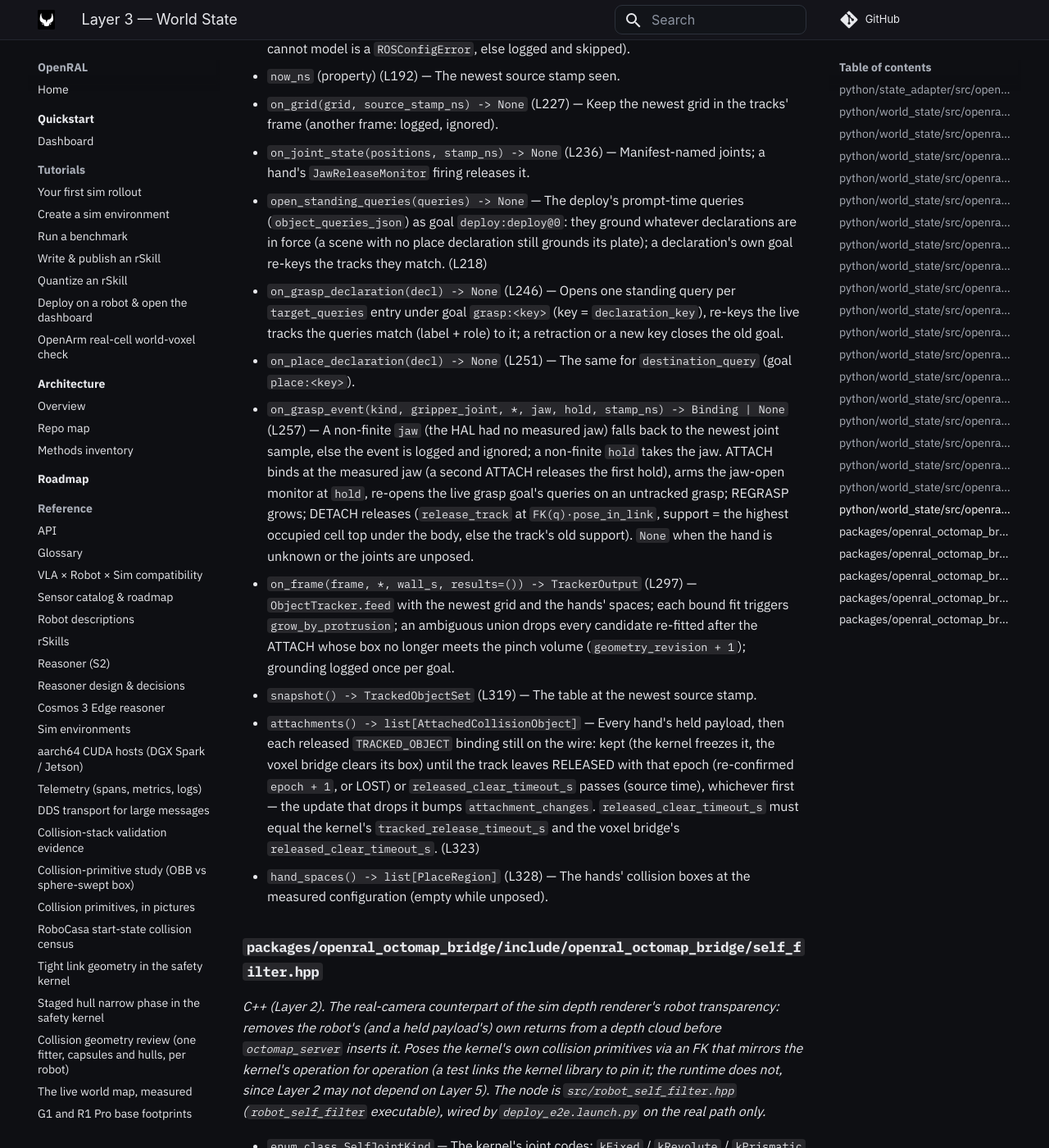
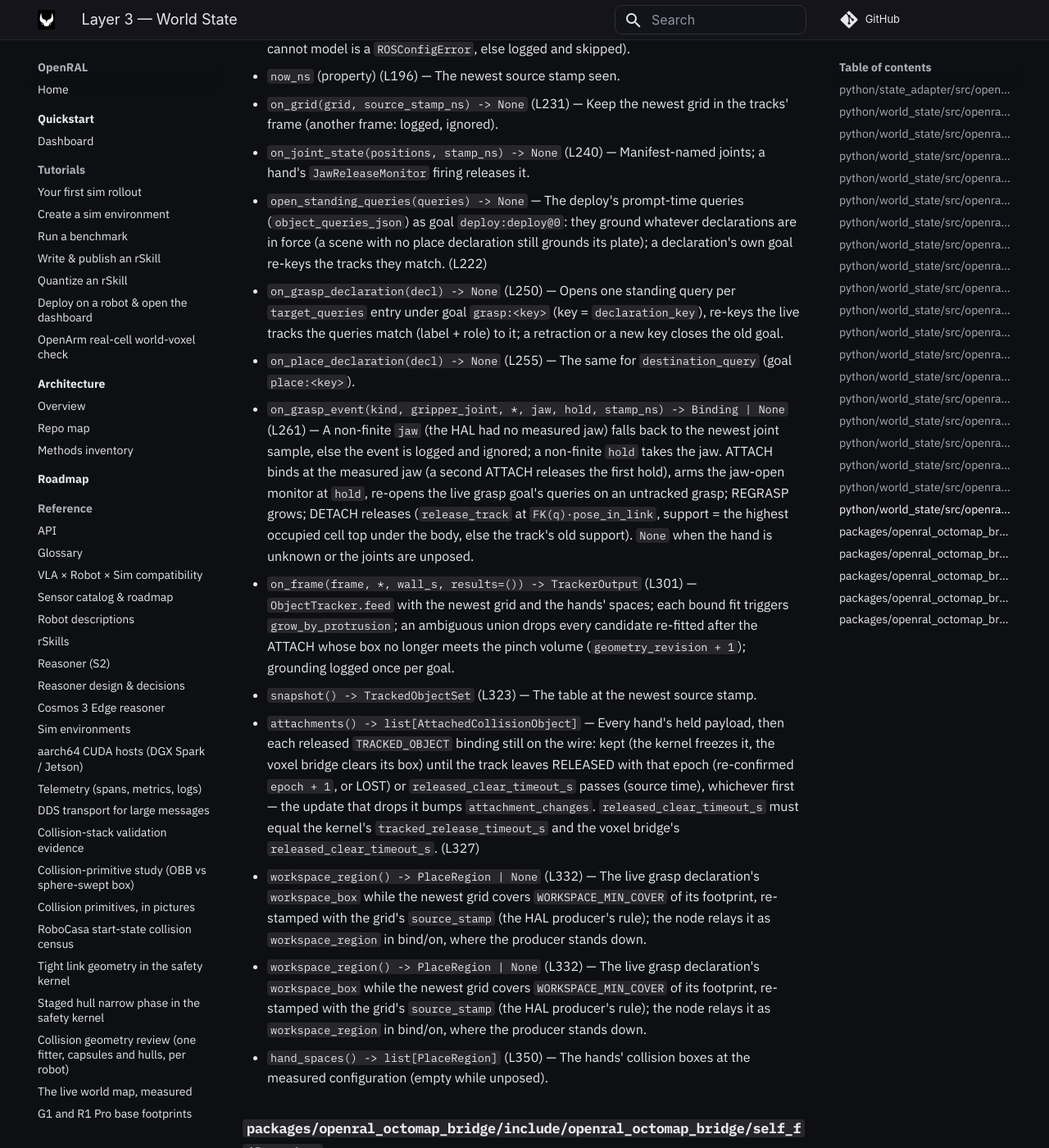
Before and after one commit to OpenRAL/openral, an MkDocs documentation site: the page built from docs/methods/03-world-state.md, in a window 1280 px wide and 1400 px high, scrolled down 15943 px. Shown: the whole window at 82% size. Built offline with MkDocs 1.6.1 and Material for MkDocs 9.7.7, drawn with Linux system fonts in a browser that asks for light colours; comment, search, counter and statistics services are not loaded; some of the changed text lies outside the part shown.

Commit message:
fix(world-state): confirm the declared workspace in bind and on
In bind/on the HAL grasp-target producer stands down, and with it the only
code that map-confirmed the grasp declaration's workspace_box: the tracker
relayed the declaration with workspace_region None, so the kernel's workspace
contact (hand links against a confirmed manipulation workspace, sim-only,
#349) never applied and every slow hand-link touch of the counter or table
stopped (PickOrange on-mode: gripper x counter voxel, workspace_contact_active=0).
The tracker now confirms the workspace_box on its own grid with the producer's
rule (WORKSPACE_MIN_COVER, moved to openral_core so both read one value) and
relays it re-stamped with the grid's source_stamp; the kernel's age bound and
speed/lead gates are unchanged.

Co-Authored-By: Claude Opus 5.5 <noreply@anthropic.com>
Claude-Session: https://claude.ai/code/session_01QfK5FDTymqMVVn3DF9oZPo
Signed-off-by: Adrian Llopart <67589468+AdrianLlopart@users.noreply.github.com>

```diff
--- a/docs/methods/03-world-state.md
+++ b/docs/methods/03-world-state.md
@@ -247,21 +247,23 @@ _Issue #418 WP C2, design "Release". Source-clock stamps only._
 ### `python/world_state/src/openral_world_state/object_tracker/session.py`
 _Issue #418 WP D1. `TrackerSession` — the ROS-free glue the object-tracker lifecycle node drives: goals from the declarations, the grounding wait, binding/release at grasp events and the jaw-open rule. All stamps source time. A RELEASED track's return (same id, `epoch + 1`) is the tracker core's own association + confirmation; `release.reassociate_released` is not called twice. Logs `object_tracker.goal_closed` / `grounding_ready` / `grounding_incomplete` (error level under `grounding_required`) / `reground_queued` / `jaw_open_release` / `ambiguous_pruned` / `grasp_event_unposed`._
 
-- `class TrackingMode(StrEnum)` (L74) — `shadow`, `bind`, `on` (`DeployRuntime.object_tracking`; `off` never starts the node).
-- `class GraspEventKind(StrEnum)` (L82) — `attach`, `regrasp`, `detach` (`openral_msgs/GraspEvent.kind`).
-- `declaration_key(target_id, stamp_ns) -> str` (L105) — The kernel's `"<target_id>@<stamp_ns>"`.
-- `class TrackerSession(description, *, cell_m, grounding_wait_s, grounding_required=False, release_dwell_s=0.3, released_clear_timeout_s=3.0, params=None, require_hands=False)` (L115) — One `ObjectTracker` in the manifest's `base_frame` and one `GraspBinder` per gripper joint (`require_hands`: a gripper the binder cannot model is a `ROSConfigError`, else logged and skipped).
-  - `now_ns` (property) (L192) — The newest source stamp seen.
-  - `on_grid(grid, source_stamp_ns) -> None` (L227) — Keep the newest grid in the tracks' frame (another frame: logged, ignored).
-  - `on_joint_state(positions, stamp_ns) -> None` (L236) — Manifest-named joints; a hand's `JawReleaseMonitor` firing releases it.
-  - `open_standing_queries(queries) -> None` — The deploy's prompt-time queries (`object_queries_json`) as goal `deploy:deploy@0`: they ground whatever declarations are in force (a scene with no place declaration still grounds its plate); a declaration's own goal re-keys the tracks they match. (L218)
-  - `on_grasp_declaration(decl) -> None` (L246) — Opens one standing query per `target_queries` entry under goal `grasp:<key>` (key = `declaration_key`), re-keys the live tracks the queries match (label + role) to it; a retraction or a new key closes the old goal.
-  - `on_place_declaration(decl) -> None` (L251) — The same for `destination_query` (goal `place:<key>`).
-  - `on_grasp_event(kind, gripper_joint, *, jaw, hold, stamp_ns) -> Binding | None` (L257) — A non-finite `jaw` (the HAL had no measured jaw) falls back to the newest joint sample, else the event is logged and ignored; a non-finite `hold` takes the jaw. ATTACH binds at the measured jaw (a second ATTACH releases the first hold), arms the jaw-open monitor at `hold`, re-opens the live grasp goal's queries on an untracked grasp; REGRASP grows; DETACH releases (`release_track` at `FK(q)·pose_in_link`, support = the highest occupied cell top under the body, else the track's old support). `None` when the hand is unknown or the joints are unposed.
-  - `on_frame(frame, *, wall_s, results=()) -> TrackerOutput` (L297) — `ObjectTracker.feed` with the newest grid and the hands' spaces; each bound fit triggers `grow_by_protrusion`; an ambiguous union drops every candidate re-fitted after the ATTACH whose box no longer meets the pinch volume (`geometry_revision + 1`); grounding logged once per goal.
-  - `snapshot() -> TrackedObjectSet` (L319) — The table at the newest source stamp.
-  - `attachments() -> list[AttachedCollisionObject]` — Every hand's held payload, then each released `TRACKED_OBJECT` binding still on the wire: kept (the kernel freezes it, the voxel bridge clears its box) until the track leaves RELEASED with that epoch (re-confirmed `epoch + 1`, or LOST) or `released_clear_timeout_s` passes (source time), whichever first — the update that drops it bumps `attachment_changes`. `released_clear_timeout_s` must equal the kernel's `tracked_release_timeout_s` and the voxel bridge's `released_clear_timeout_s`. (L323)
-  - `hand_spaces() -> list[PlaceRegion]` (L328) — The hands' collision boxes at the measured configuration (empty while unposed).
+- `class TrackingMode(StrEnum)` (L78) — `shadow`, `bind`, `on` (`DeployRuntime.object_tracking`; `off` never starts the node).
+- `class GraspEventKind(StrEnum)` (L86) — `attach`, `regrasp`, `detach` (`openral_msgs/GraspEvent.kind`).
+- `declaration_key(target_id, stamp_ns) -> str` (L109) — The kernel's `"<target_id>@<stamp_ns>"`.
+- `class TrackerSession(description, *, cell_m, grounding_wait_s, grounding_required=False, release_dwell_s=0.3, released_clear_timeout_s=3.0, params=None, require_hands=False)` (L119) — One `ObjectTracker` in the manifest's `base_frame` and one `GraspBinder` per gripper joint (`require_hands`: a gripper the binder cannot model is a `ROSConfigError`, else logged and skipped).
+  - `now_ns` (property) (L196) — The newest source stamp seen.
+  - `on_grid(grid, source_stamp_ns) -> None` (L231) — Keep the newest grid in the tracks' frame (another frame: logged, ignored).
+  - `on_joint_state(positions, stamp_ns) -> None` (L240) — Manifest-named joints; a hand's `JawReleaseMonitor` firing releases it.
+  - `open_standing_queries(queries) -> None` — The deploy's prompt-time queries (`object_queries_json`) as goal `deploy:deploy@0`: they ground whatever declarations are in force (a scene with no place declaration still grounds its plate); a declaration's own goal re-keys the tracks they match. (L222)
+  - `on_grasp_declaration(decl) -> None` (L250) — Opens one standing query per `target_queries` entry under goal `grasp:<key>` (key = `declaration_key`), re-keys the live tracks the queries match (label + role) to it; a retraction or a new key closes the old goal.
+  - `on_place_declaration(decl) -> None` (L255) — The same for `destination_query` (goal `place:<key>`).
+  - `on_grasp_event(kind, gripper_joint, *, jaw, hold, stamp_ns) -> Binding | None` (L261) — A non-finite `jaw` (the HAL had no measured jaw) falls back to the newest joint sample, else the event is logged and ignored; a non-finite `hold` takes the jaw. ATTACH binds at the measured jaw (a second ATTACH releases the first hold), arms the jaw-open monitor at `hold`, re-opens the live grasp goal's queries on an untracked grasp; REGRASP grows; DETACH releases (`release_track` at `FK(q)·pose_in_link`, support = the highest occupied cell top under the body, else the track's old support). `None` when the hand is unknown or the joints are unposed.
+  - `on_frame(frame, *, wall_s, results=()) -> TrackerOutput` (L301) — `ObjectTracker.feed` with the newest grid and the hands' spaces; each bound fit triggers `grow_by_protrusion`; an ambiguous union drops every candidate re-fitted after the ATTACH whose box no longer meets the pinch volume (`geometry_revision + 1`); grounding logged once per goal.
+  - `snapshot() -> TrackedObjectSet` (L323) — The table at the newest source stamp.
+  - `attachments() -> list[AttachedCollisionObject]` — Every hand's held payload, then each released `TRACKED_OBJECT` binding still on the wire: kept (the kernel freezes it, the voxel bridge clears its box) until the track leaves RELEASED with that epoch (re-confirmed `epoch + 1`, or LOST) or `released_clear_timeout_s` passes (source time), whichever first — the update that drops it bumps `attachment_changes`. `released_clear_timeout_s` must equal the kernel's `tracked_release_timeout_s` and the voxel bridge's `released_clear_timeout_s`. (L327)
+  - `workspace_region() -> PlaceRegion | None` (L332) — The live grasp declaration's `workspace_box` while the newest grid covers `WORKSPACE_MIN_COVER` of its footprint, re-stamped with the grid's `source_stamp` (the HAL producer's rule); the node relays it as `workspace_region` in bind/on, where the producer stands down.
+  - `workspace_region() -> PlaceRegion | None` (L332) — The live grasp declaration's `workspace_box` while the newest grid covers `WORKSPACE_MIN_COVER` of its footprint, re-stamped with the grid's `source_stamp` (the HAL producer's rule); the node relays it as `workspace_region` in bind/on, where the producer stands down.
+  - `hand_spaces() -> list[PlaceRegion]` (L350) — The hands' collision boxes at the measured configuration (empty while unposed).
 
 ### `packages/openral_octomap_bridge/include/openral_octomap_bridge/self_filter.hpp`
 _C++ (Layer 2). The real-camera counterpart of the sim depth renderer's robot transparency: removes the robot's (and a held payload's) own returns from a depth cloud before `octomap_server` inserts it. Poses the kernel's own collision primitives via an FK that mirrors the kernel's operation for operation (a test links the kernel library to pin it; the runtime does not, since Layer 2 may not depend on Layer 5). The node is `src/robot_self_filter.hpp` (`robot_self_filter` executable), wired by `deploy_e2e.launch.py` on the real path only._
```
Also changed, not shown: docs/methods/00-core-schemas.md (+27 -25 lines), docs/methods/01-hal.md (+47 -47 lines), docs/methods/11-ros2-nodes.md (+8 -8 lines), 5 other files.
